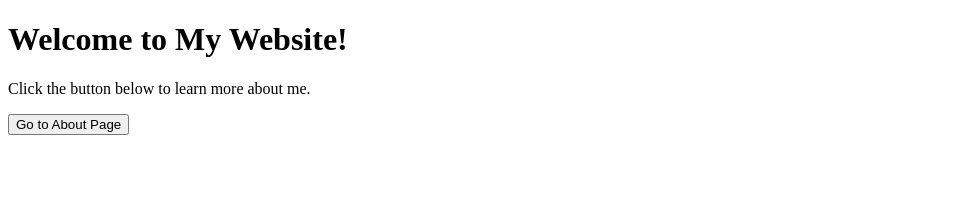
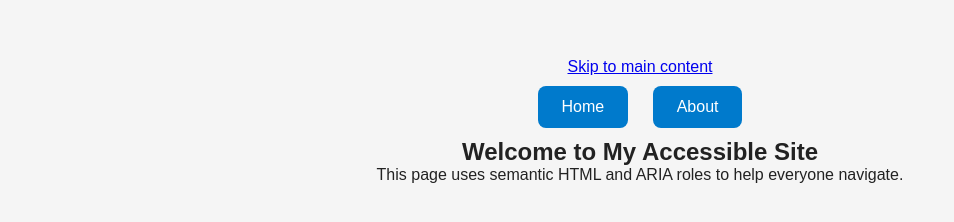
Before and after one commit to moonleaf1/Hack_Cupertino_2025, a plain HTML site: page index.html in a window 1280 px wide. Shown: the whole page, without its empty margins (0-954 px from the left). Drawn offline with Linux system fonts and the light colour scheme.

Commit message:
initial commit

```diff
--- a/index.html
+++ b/index.html
@@ -2,16 +2,92 @@
 <!-- command shift p, live server-->
 
 <!DOCTYPE html>
-<html>
+<html lang="en">
   <head>
-    <title>alyssa and ziya is babsolutely better tahn ItsMoonLeafDragon0SmackingtheShrek's Mental Health App</title>
+    <meta charset="UTF-8" />
+    <meta name="viewport" content="width=device-width, initial-scale=1.0" />
+    <title>It'sMoonDragon0's Accessible Web App</title>
+    <style>
+      body {
+        font-family: Arial, sans-serif;
+        text-align: center;
+        padding: 50px;
+        background: #f5f5f5;
+        color: #222;
+      }
+
+      .page {
+        display: none;
+      }
+
+      .active {
+        display: block;
+      }
+
+      button {
+        padding: 12px 24px;
+        margin: 10px;
+        font-size: 16px;
+        background-color: #007acc;
+        color: white;
+        border: none;
+        border-radius: 8px;
+        cursor: pointer;
+      }
+
+      button:hover {
+        background-color: #005f99;
+      }
+
+      button:focus {
+        outline: 3px solid #ffbf47;
+      }
+
+      h1, p {
+        max-width: 600px;
+        margin: auto;
+      }
+    </style>
   </head>
   <body>
-    <h1>Welcome to My Website!</h1>
-    <p>Click the button below to learn more about me.</p>
 
-    <button onclick="window.open('about.html', '_blank')">
-      Go to About Page
-    </button>
+    <!-- Skip Link for Screen Readers -->
+    <a href="#main-content" class="visually-hidden-focusable">Skip to main content</a>
+
+    <!-- Navigation with accessible ARIA roles -->
+    <nav role="navigation" aria-label="Main navigation">
+      <button onclick="showPage('home')" aria-controls="home" aria-expanded="true" id="home-btn">Home</button>
+      <button onclick="showPage('about')" aria-controls="about" aria-expanded="false" id="about-btn">About</button>
+    </nav>
+
+    <!-- Main content container -->
+    <main id="main-content">
+      <section id="home" class="page active" role="region" aria-labelledby="home-btn">
+        <h1>Welcome to My Accessible Site</h1>
+        <p>This page uses semantic HTML and ARIA roles to help everyone navigate.</p>
+      </section>
+
+      <section id="about" class="page" role="region" aria-labelledby="about-btn">
+        <h1>About Me</h1>
+        <p>I care about making websites that are usable for all—whether you use a mouse, keyboard, screen reader, or sip-and-puff.</p>
+      </section>
+    </main>
+
+    <!-- Script for navigation -->
+    <script>
+      function showPage(pageId) {
+        const pages = document.querySelectorAll('.page');
+        const buttons = document.querySelectorAll('button');
+
+        pages.forEach(page => page.classList.remove('active'));
+        document.getElementById(pageId).classList.add('active');
+
+        buttons.forEach(btn => btn.setAttribute('aria-expanded', 'false'));
+        document.querySelector(`[aria-controls="${pageId}"]`).setAttribute('aria-expanded', 'true');
+
+        // Move focus to main content when page switches
+        document.getElementById('main-content').focus();
+      }
+    </script>
   </body>
 </html>
```
